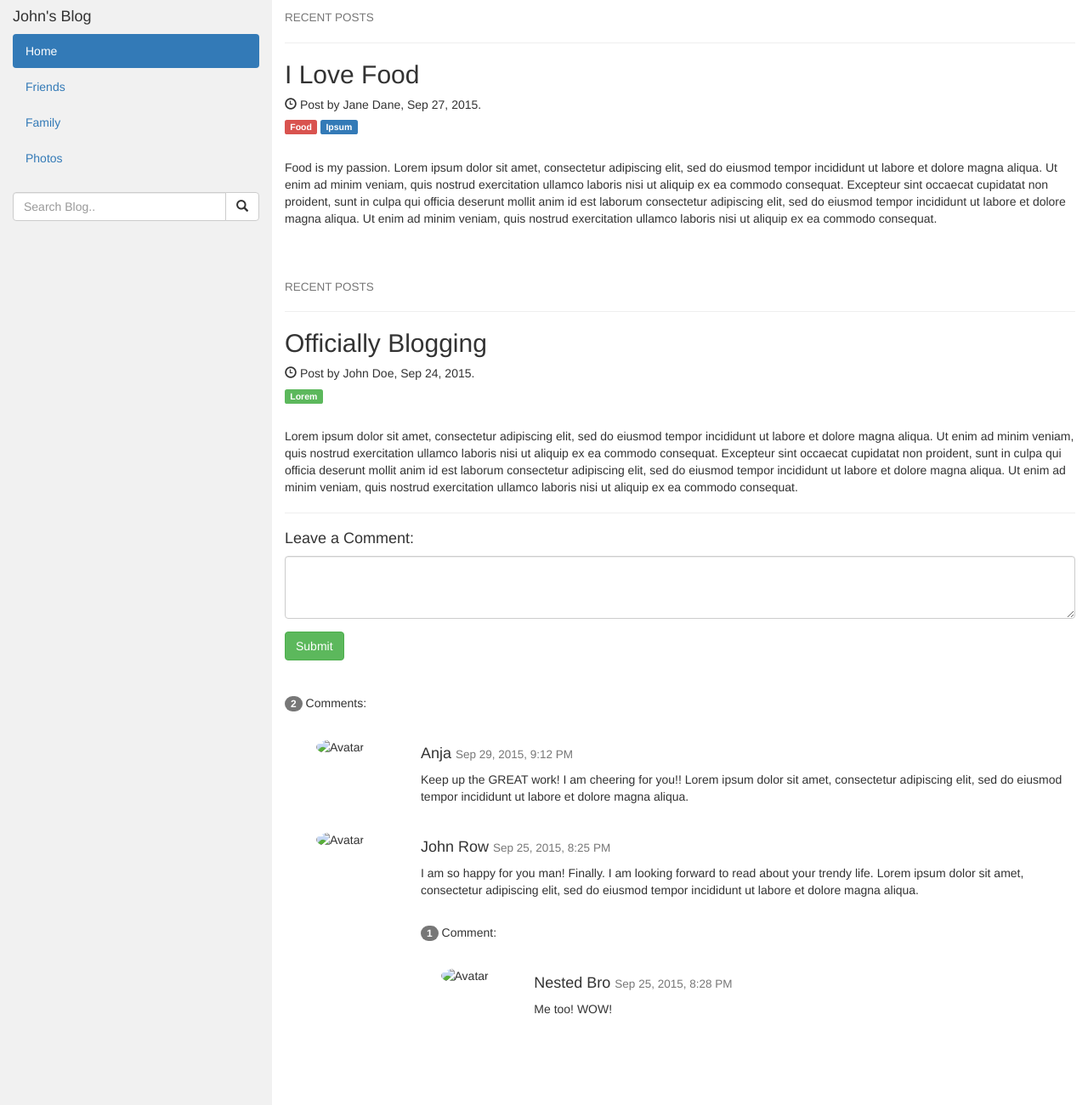
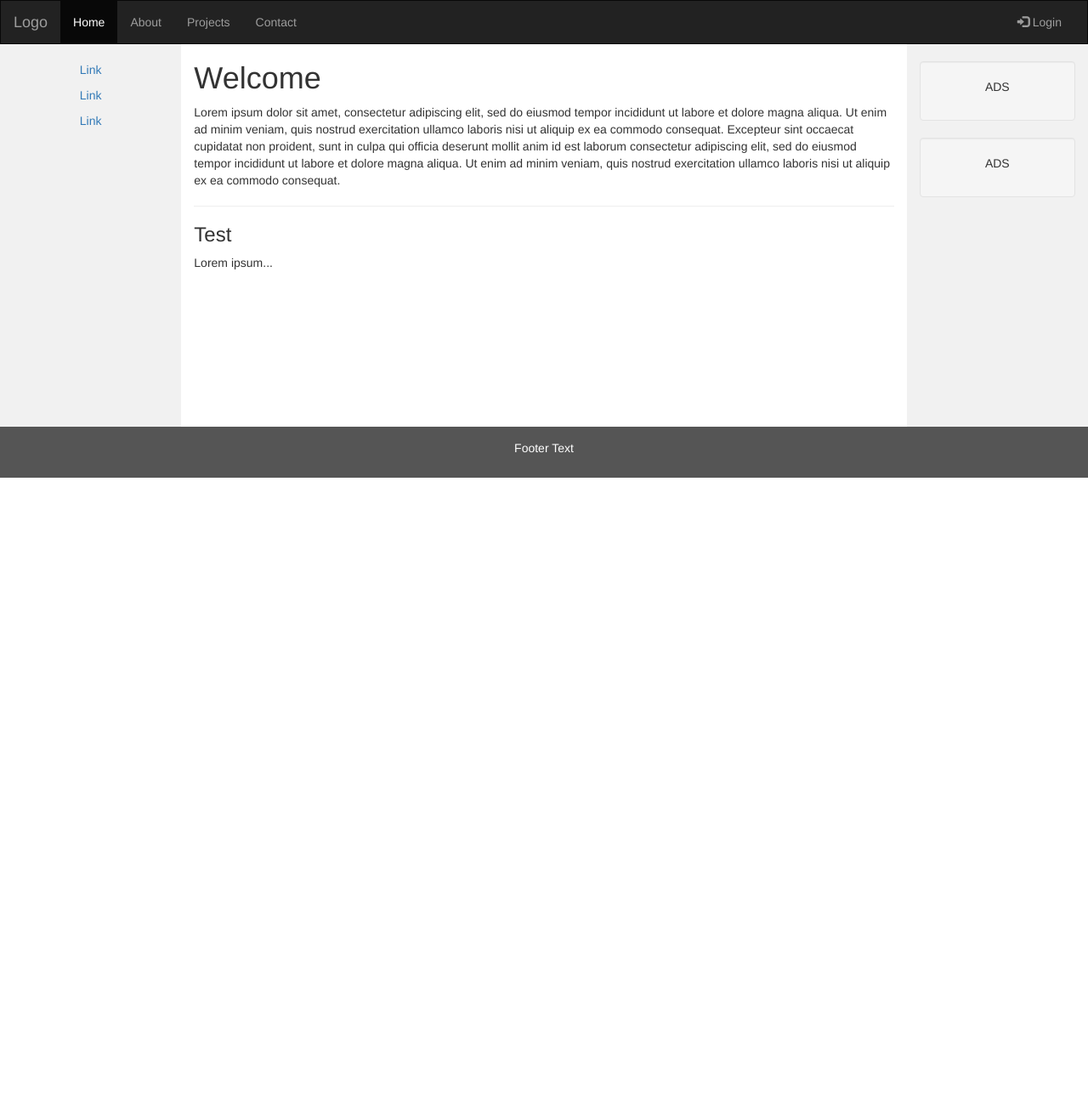
Before and after one commit to mspbgx/mspbgx.github.io, a plain HTML site: page index.html in a window 1280 px wide. Shown: the top 1300 px of the page at 85% size. After the commit the page ends 800 px from the top, so only its background shows below. Drawn offline with nearby package versions, Linux system fonts and the light colour scheme.

Commit message:
Initial commit

```diff
--- a/index.html
+++ b/index.html
@@ -8,11 +8,18 @@
   <script src="https://ajax.googleapis.com/ajax/libs/jquery/3.3.1/jquery.min.js"></script>
   <script src="https://maxcdn.bootstrapcdn.com/bootstrap/3.3.7/js/bootstrap.min.js"></script>
   <style>
-    /* Set height of the grid so .sidenav can be 100% (adjust if needed) */
-    .row.content {height: 1500px}
+    /* Remove the navbar's default margin-bottom and rounded borders */
+    .navbar {
+      margin-bottom: 0;
+      border-radius: 0;
+    }
+
+    /* Set height of the grid so .sidenav can be 100% (adjust as needed) */
+    .row.content {height: 450px}
 
     /* Set gray background color and 100% height */
     .sidenav {
+      padding-top: 20px;
       background-color: #f1f1f1;
       height: 100%;
     }
@@ -30,94 +37,62 @@
         height: auto;
         padding: 15px;
       }
-      .row.content {height: auto;}
+      .row.content {height:auto;}
     }
   </style>
 </head>
 <body>
 
-<div class="container-fluid">
+<nav class="navbar navbar-inverse">
+  <div class="container-fluid">
+    <div class="navbar-header">
+      <button type="button" class="navbar-toggle" data-toggle="collapse" data-target="#myNavbar">
+        <span class="icon-bar"></span>
+        <span class="icon-bar"></span>
+        <span class="icon-bar"></span>
+      </button>
+      <a class="navbar-brand" href="#">Logo</a>
+    </div>
+    <div class="collapse navbar-collapse" id="myNavbar">
+      <ul class="nav navbar-nav">
+        <li class="active"><a href="#">Home</a></li>
+        <li><a href="#">About</a></li>
+        <li><a href="#">Projects</a></li>
+        <li><a href="#">Contact</a></li>
+      </ul>
+      <ul class="nav navbar-nav navbar-right">
+        <li><a href="#"><span class="glyphicon glyphicon-log-in"></span> Login</a></li>
+      </ul>
+    </div>
+  </div>
+</nav>
+
+<div class="container-fluid text-center">
   <div class="row content">
-    <div class="col-sm-3 sidenav">
-      <h4>John's Blog</h4>
-      <ul class="nav nav-pills nav-stacked">
-        <li class="active"><a href="#section1">Home</a></li>
-        <li><a href="#section2">Friends</a></li>
-        <li><a href="#section3">Family</a></li>
-        <li><a href="#section3">Photos</a></li>
-      </ul><br>
-      <div class="input-group">
-        <input type="text" class="form-control" placeholder="Search Blog..">
-        <span class="input-group-btn">
-          <button class="btn btn-default" type="button">
-            <span class="glyphicon glyphicon-search"></span>
-          </button>
-        </span>
-      </div>
+    <div class="col-sm-2 sidenav">
+      <p><a href="#">Link</a></p>
+      <p><a href="#">Link</a></p>
+      <p><a href="#">Link</a></p>
     </div>
-
-    <div class="col-sm-9">
-      <h4><small>RECENT POSTS</small></h4>
-      <hr>
-      <h2>I Love Food</h2>
-      <h5><span class="glyphicon glyphicon-time"></span> Post by Jane Dane, Sep 27, 2015.</h5>
-      <h5><span class="label label-danger">Food</span> <span class="label label-primary">Ipsum</span></h5><br>
-      <p>Food is my passion. Lorem ipsum dolor sit amet, consectetur adipiscing elit, sed do eiusmod tempor incididunt ut labore et dolore magna aliqua. Ut enim ad minim veniam, quis nostrud exercitation ullamco laboris nisi ut aliquip ex ea commodo consequat. Excepteur sint occaecat cupidatat non proident, sunt in culpa qui officia deserunt mollit anim id est laborum consectetur adipiscing elit, sed do eiusmod tempor incididunt ut labore et dolore magna aliqua. Ut enim ad minim veniam, quis nostrud exercitation ullamco laboris nisi ut aliquip ex ea commodo consequat.</p>
-      <br><br>
-
-      <h4><small>RECENT POSTS</small></h4>
-      <hr>
-      <h2>Officially Blogging</h2>
-      <h5><span class="glyphicon glyphicon-time"></span> Post by John Doe, Sep 24, 2015.</h5>
-      <h5><span class="label label-success">Lorem</span></h5><br>
+    <div class="col-sm-8 text-left">
+      <h1>Welcome</h1>
       <p>Lorem ipsum dolor sit amet, consectetur adipiscing elit, sed do eiusmod tempor incididunt ut labore et dolore magna aliqua. Ut enim ad minim veniam, quis nostrud exercitation ullamco laboris nisi ut aliquip ex ea commodo consequat. Excepteur sint occaecat cupidatat non proident, sunt in culpa qui officia deserunt mollit anim id est laborum consectetur adipiscing elit, sed do eiusmod tempor incididunt ut labore et dolore magna aliqua. Ut enim ad minim veniam, quis nostrud exercitation ullamco laboris nisi ut aliquip ex ea commodo consequat.</p>
       <hr>
-
-      <h4>Leave a Comment:</h4>
-      <form role="form">
-        <div class="form-group">
-          <textarea class="form-control" rows="3" required></textarea>
-        </div>
-        <button type="submit" class="btn btn-success">Submit</button>
-      </form>
-      <br><br>
-
-      <p><span class="badge">2</span> Comments:</p><br>
-
-      <div class="row">
-        <div class="col-sm-2 text-center">
-          <img src="bandmember.jpg" class="img-circle" height="65" width="65" alt="Avatar">
-        </div>
-        <div class="col-sm-10">
-          <h4>Anja <small>Sep 29, 2015, 9:12 PM</small></h4>
-          <p>Keep up the GREAT work! I am cheering for you!! Lorem ipsum dolor sit amet, consectetur adipiscing elit, sed do eiusmod tempor incididunt ut labore et dolore magna aliqua.</p>
-          <br>
-        </div>
-        <div class="col-sm-2 text-center">
-          <img src="bird.jpg" class="img-circle" height="65" width="65" alt="Avatar">
-        </div>
-        <div class="col-sm-10">
-          <h4>John Row <small>Sep 25, 2015, 8:25 PM</small></h4>
-          <p>I am so happy for you man! Finally. I am looking forward to read about your trendy life. Lorem ipsum dolor sit amet, consectetur adipiscing elit, sed do eiusmod tempor incididunt ut labore et dolore magna aliqua.</p>
-          <br>
-          <p><span class="badge">1</span> Comment:</p><br>
-          <div class="row">
-            <div class="col-sm-2 text-center">
-              <img src="bird.jpg" class="img-circle" height="65" width="65" alt="Avatar">
-            </div>
-            <div class="col-xs-10">
-              <h4>Nested Bro <small>Sep 25, 2015, 8:28 PM</small></h4>
-              <p>Me too! WOW!</p>
-              <br>
-            </div>
-          </div>
-        </div>
+      <h3>Test</h3>
+      <p>Lorem ipsum...</p>
+    </div>
+    <div class="col-sm-2 sidenav">
+      <div class="well">
+        <p>ADS</p>
+      </div>
+      <div class="well">
+        <p>ADS</p>
       </div>
     </div>
   </div>
 </div>
 
-<footer class="container-fluid">
+<footer class="container-fluid text-center">
   <p>Footer Text</p>
 </footer>
 
```
